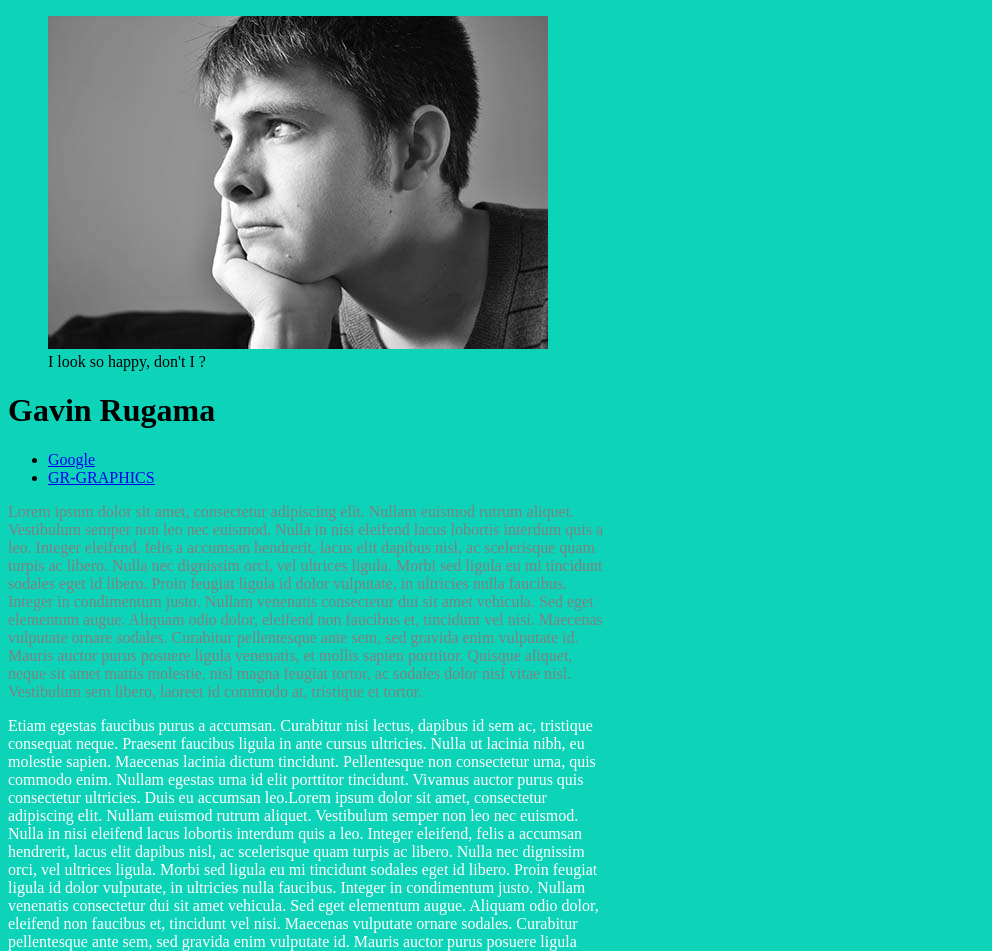
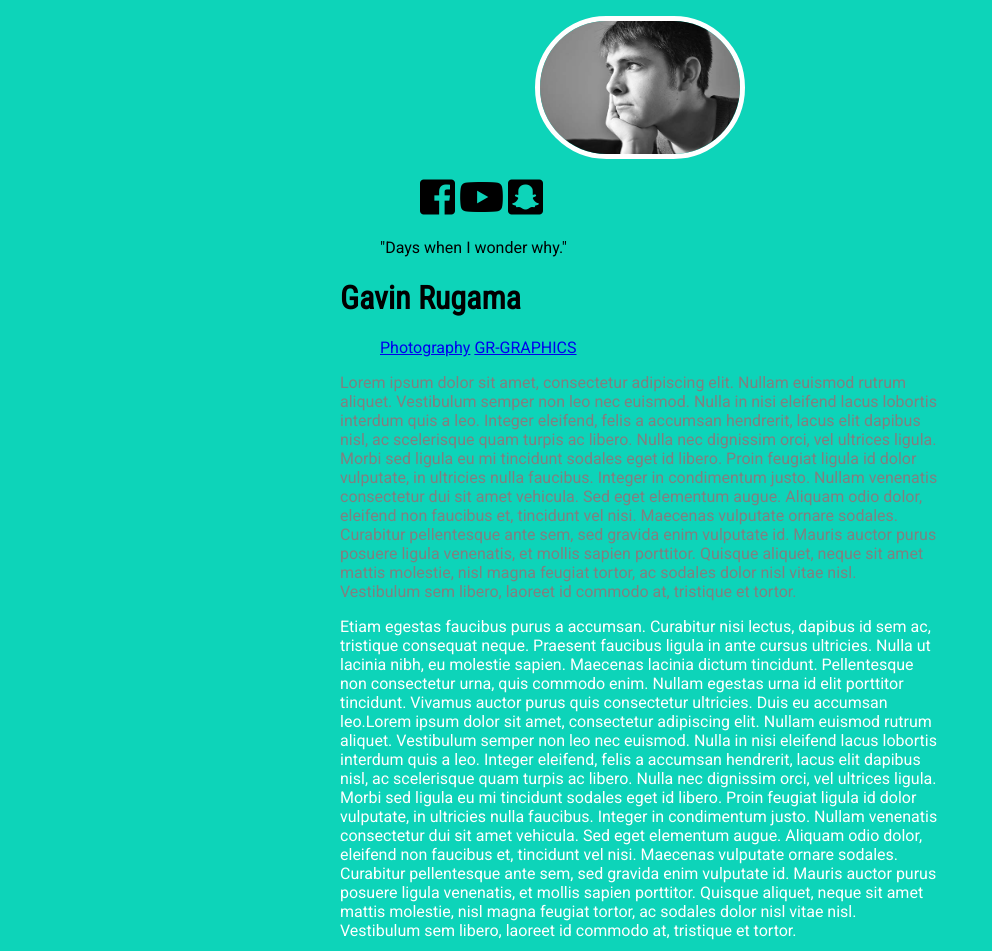
Before and after one commit to strikeforce52/About-Me, a plain HTML site: page index.html in a window 1280 px wide. Shown: the top 951 px of the page, without its empty margins (0-992 px from the left). Drawn offline with Linux system fonts and the light colour scheme.

Commit message:
Add files via upload
centered stuff, now have to center logos

```diff
--- a/css/mystyle.css
+++ b/css/mystyle.css
@@ -1,5 +1,6 @@
 body,html {
     background-color: rgb(13, 212, 185);
+    font-family: 'Roboto', sans-serif;
 }
 
 p {
@@ -13,3 +14,29 @@ color: grey;
 #content-wrapper{
 width:600px;
 }
+
+h1 {font-family: 'Roboto Condensed', sans-serif;
+}
+
+i{
+    font-size:40px
+}
+
+#content-wrapper{
+    width:600px;
+    margin:0 auto;
+}
+
+img {
+display: block;
+margin:0 auto;
+border:5px solid white;
+border-radius: 300px;
+}
+
+ul >li{
+    display: inline;
+    margin: 0 5px 0 5px;
+    width:00px;
+    margin:0 auto;
+}
--- a/index.html
+++ b/index.html
@@ -5,7 +5,8 @@
     <meta name="viewport" content="width=device-width, initial-scale=1.0">
     <meta http-equiv="X-UA-Compatible" content="ie=edge">
     <title>About Me</title>
-
+    <link href="https://fonts.googleapis.com/css?family=Roboto|Roboto+Condensed" rel="stylesheet">
+    <link rel="stylesheet" href="https://use.fontawesome.com/releases/v5.3.1/css/all.css" integrity="sha384-mzrmE5qonljUremFsqc01SB46JvROS7bZs3IO2EmfFsd15uHvIt+Y8vEf7N7fWAU" crossorigin="anonymous">
 <link rel="stylesheet" type="text/css" href="css/mystyle.css">
 
 </head>
@@ -18,9 +19,18 @@ Put -->
 
 <Figure>
 
-<img src="img/7 Wonder.jpg" alt="Photo of Gavin">
+<img src="img/7 Wonder.jpg" alt="Photo of Gavin" width="200">
 
-<figcaption>I look so happy, don't I ?</figcaption>
+<ul>
+    <li><i><i class="fab fa-facebook-square"></i></i></li>
+    <li><i><i class="fab fa-youtube"></i></i></li>
+    <li><i><i class="fab fa-snapchat-square"></i></i></li>
+</ul>
+
+
+
+
+<figcaption>"Days when I wonder why."</figcaption>
 
 </Figure>
 
@@ -29,7 +39,7 @@ Put -->
 <h1>Gavin Rugama</h1>
 
 <ul>
-    <li><a href="http://www.google.com">Google</a></li>
+    <li><a href="http://www.photobombweekly.weebly.com">Photography</a></li>
     <li><a href="http://grgraphics.weebly.com">GR-GRAPHICS</a></li>
 </ul>
 
```
